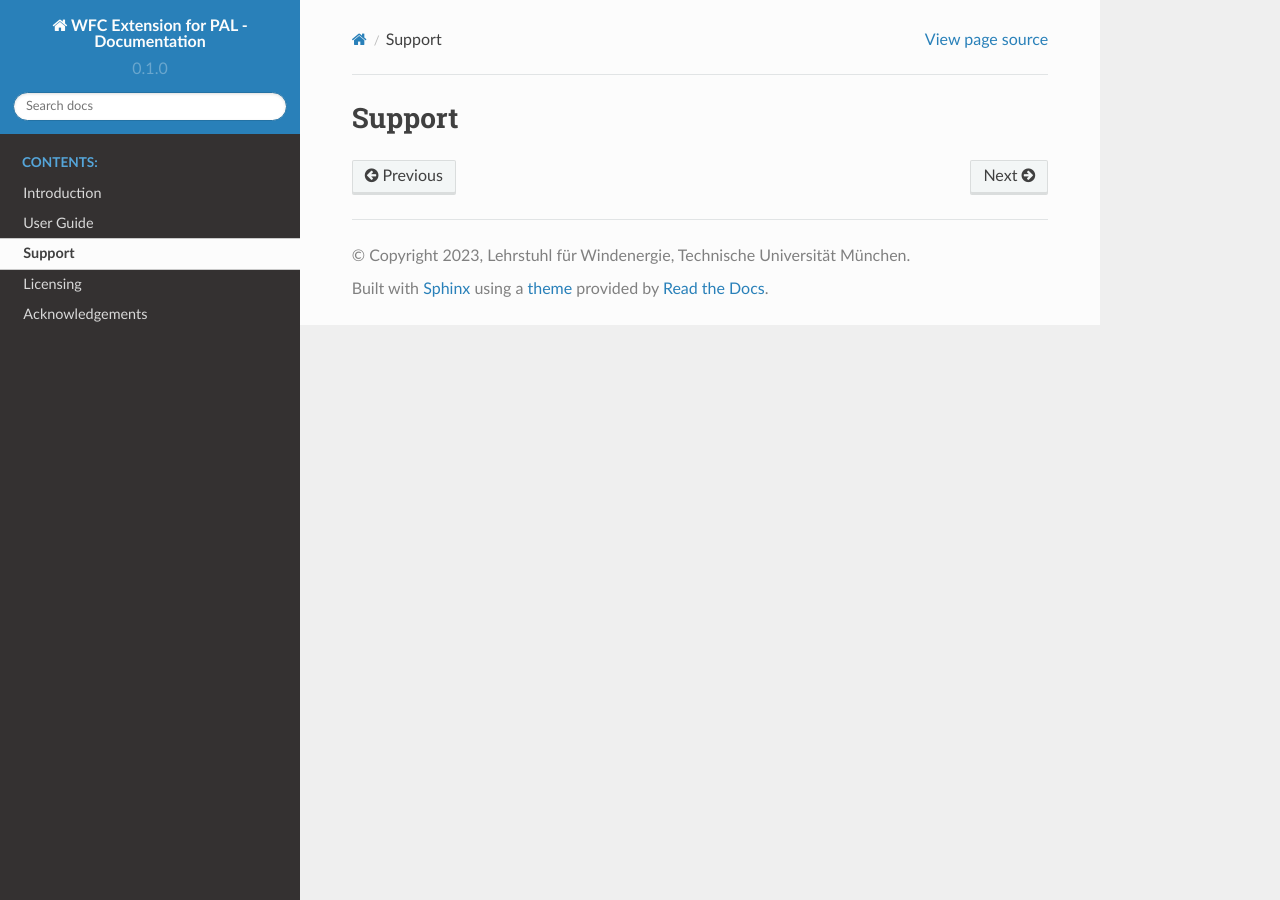
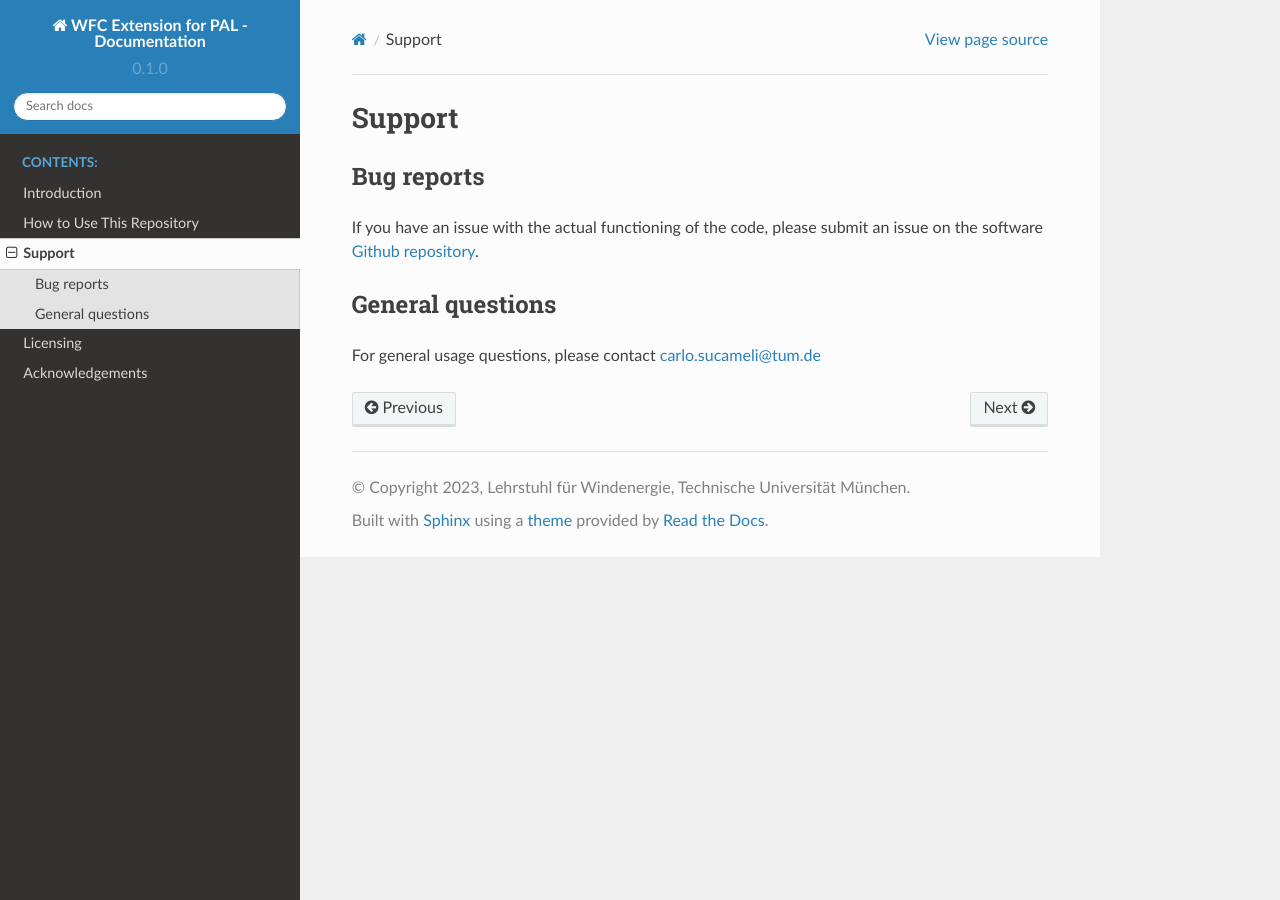
Before and after one commit to TUMLWE/wfc, a Sphinx documentation site: the page built from docs/support.rst, in a window 1280 px wide. Built offline with Sphinx 7.4.7 and the Read the Docs theme 2.0.0, drawn with Linux system fonts in a browser that asks for light colours; pages that are not in the unit, such as notebooks, are missing from menus.

Commit message:
docs update

```diff
--- /dev/null
+++ b/docs/howtouse.rst
@@ -0,0 +1,2 @@
+How to Use This Repository
+===================================
--- a/docs/index.rst
+++ b/docs/index.rst
@@ -8,7 +8,7 @@ PAL documentation
 
    introduction
    requirements
-   user_guide
+   howtouse
    support
    licensing
    acknowledgements
--- a/docs/licensing.rst
+++ b/docs/licensing.rst
@@ -1,2 +1,4 @@
 Licensing
 ==================
+
+This software is licensed under `Apache License Version 2.0 <https://www.apache.org/licenses/LICENSE-2.0>`_.
--- a/docs/support copy 2.rst
+++ /dev/null
@@ -1,2 +0,0 @@
-Acknowledgements
-==========================
--- a/docs/support.rst
+++ b/docs/support.rst
@@ -1,2 +1,13 @@
 Support
 ====================
+
+Bug reports
+"""""""""""""""""
+
+If you have an issue with the actual functioning of the code, please submit an issue on the software `Github repository <https://github.com/TUMLWE/wfc>`_.
+
+
+General questions
+"""""""""""""""""
+
+For general usage questions, please contact carlo.sucameli@tum.de
--- a/docs/user_guide.rst
+++ /dev/null
@@ -1,2 +0,0 @@
-User Guide
-==================
```
